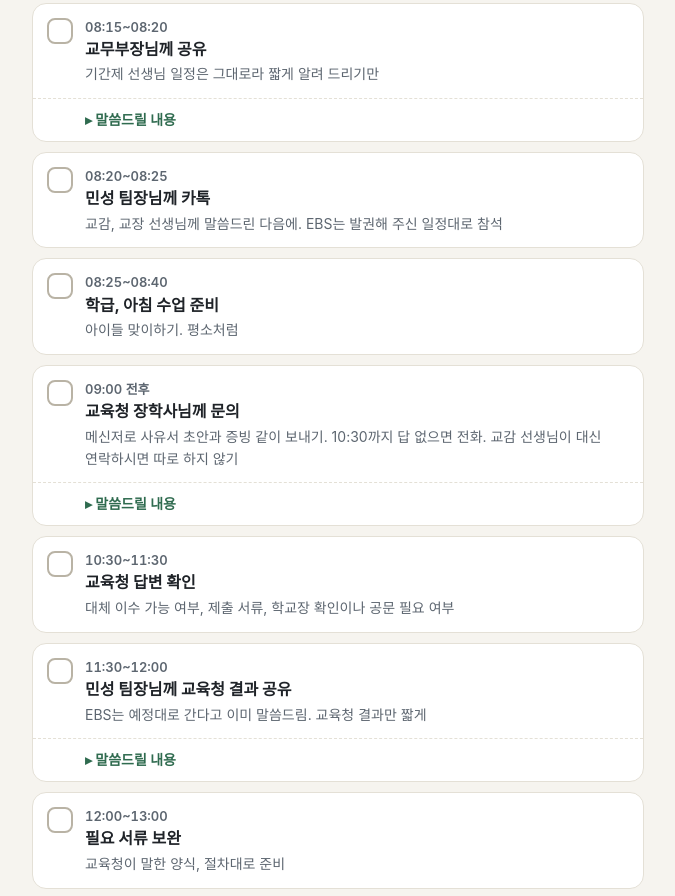
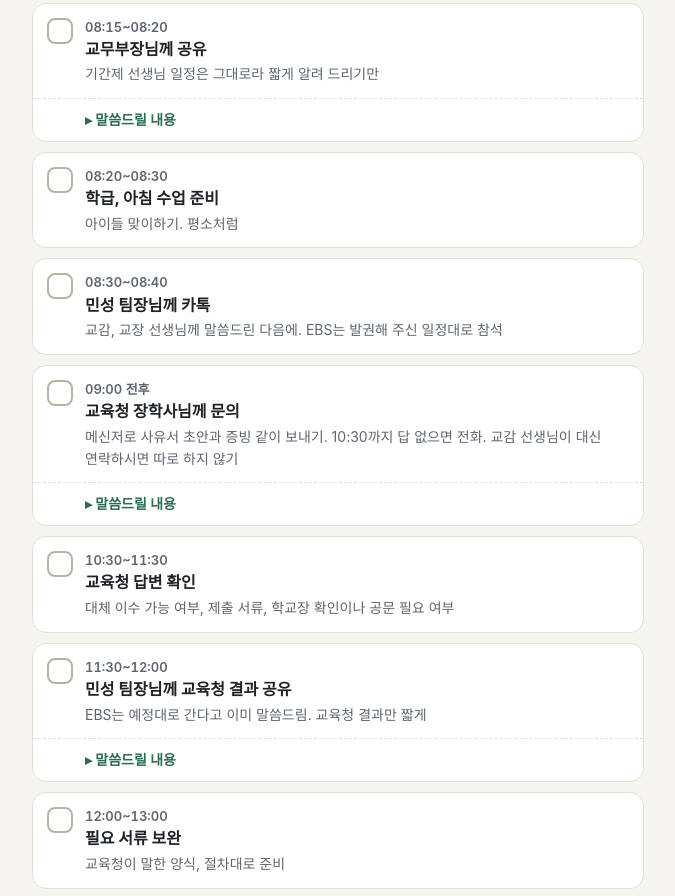
Before and after one commit to hsy1800-create/hsy1800-create.github.io, a plain HTML site: page mission-1127/index.html in a window 1280 px wide. Shown: the part 1523-2419 px from the top of the page, without its empty margins (302-977 px from the left). Drawn offline with Linux system fonts and the light colour scheme; a web font is replaced by a local one.

Commit message:
체크리스트: 팀장님 카톡 8시 반으로
Co-Authored-By: Claude Opus 5.5 <noreply@anthropic.com>
Claude-Session: https://claude.ai/code/session_015Yfe4CprWqM1HS9n82ebPM

```diff
--- a/mission-1127/index.html
+++ b/mission-1127/index.html
@@ -203,8 +203,8 @@
       script:S_PRIN, tip:"교장 선생님이 교육청에 연락해 주겠다고 하시면 감사하게 받기. 먼저 부탁드릴 필요는 없음. 아침에 안 계시면 확인란 비운 채로 9시에 먼저 보내고, 오전 중에 꼭 말씀드리기"},
     {id:"t5b", s:"08:15", e:"08:20", t:"교무부장님께 공유", d:"기간제 선생님 일정은 그대로라 짧게 알려 드리기만",
       script:S_HEAD},
-    {id:"t5c", s:"08:20", e:"08:25", t:"민성 팀장님께 카톡", d:"교감, 교장 선생님께 말씀드린 다음에. EBS는 발권해 주신 일정대로 참석"},
-    {id:"t6", s:"08:25", e:"08:40", t:"학급, 아침 수업 준비", d:"아이들 맞이하기. 평소처럼"},
+    {id:"t6", s:"08:20", e:"08:30", t:"학급, 아침 수업 준비", d:"아이들 맞이하기. 평소처럼"},
+    {id:"t5c", s:"08:30", e:"08:40", t:"민성 팀장님께 카톡", d:"교감, 교장 선생님께 말씀드린 다음에. EBS는 발권해 주신 일정대로 참석"},
     {id:"t7", s:"08:50", e:"10:30", label:"09:00 전후", t:"교육청 장학사님께 문의", d:"메신저로 사유서 초안과 증빙 같이 보내기. 10:30까지 답 없으면 전화. 교감 선생님이 대신 연락하시면 따로 하지 않기",
       script:S_SUPER, tip:"답이 오면 아래 '장학사님께 확인할 것' 다섯 가지 체크하기"},
     {id:"t8", s:"10:30", e:"11:30", t:"교육청 답변 확인", d:"대체 이수 가능 여부, 제출 서류, 학교장 확인이나 공문 필요 여부"},
```
